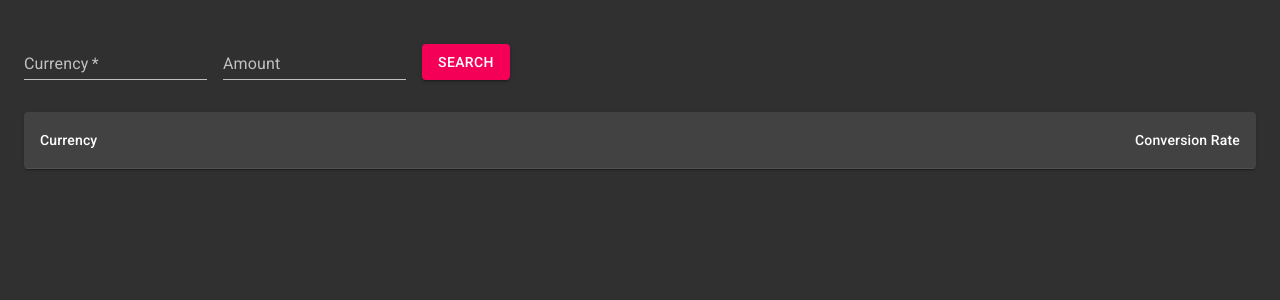
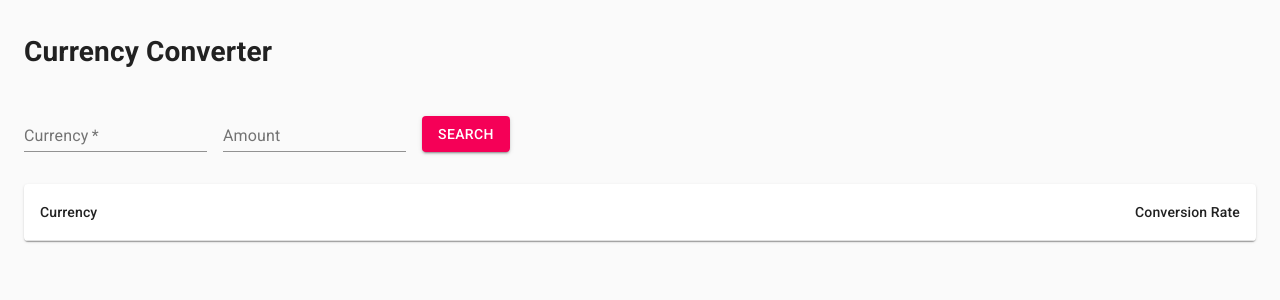
Before and after one commit to AJKilmurray/currency-converter, a React (Create React App) app: page / in a window 1280 px wide. Shown: the top 300 px of the page. Built offline with nearby package versions, Linux system fonts and the light colour scheme.

Commit message:
complete

```diff
--- a/src/App.js
+++ b/src/App.js
@@ -13,15 +13,11 @@ function App() {
 
 		if (!inputField.value) {
 			// InputField value is empty
-			emptySearch(inputField);
+			invalidSearch(inputField);
 		} else if (inputField.value) {
 			// InputField value is not empty (valid)
 			validSearch(inputField);
 		}
-	};
-
-	const emptySearch = (input) => {
-		console.log("test");
 	};
 
 	const validSearch = async (input) => {
@@ -29,7 +25,7 @@ function App() {
 		const fetchResult = await fetchSearchData(input, value);
 
 		if (fetchResult.invalidSearch) {
-			searchNotFound(input);
+			invalidSearch(input);
 			return;
 		}
 
@@ -47,8 +43,21 @@ function App() {
 		setResults(resultOutput);
 	};
 
-	const searchNotFound = (input) => {
-		console.log("hello");
+	const invalidSearch = (input) => {
+		let timeoutID;
+		const callback = () => {
+			timeoutID = setTimeout(() => {
+				input.classList.remove("search-not-found");
+			}, 2000);
+		};
+		if (timeoutID) {
+			clearTimeout(timeoutID);
+			callback();
+			return;
+		} else if (!timeoutID) {
+			input.classList.add("search-not-found");
+			callback();
+		}
 	};
 
 	const fetchSearchData = async (input, keyword) => {
@@ -72,6 +81,7 @@ function App() {
 
 	return (
 		<Container maxWidth="lg">
+			<h1 className="heading">Currency Converter</h1>
 			<Form submitHandler={handleSubmit} />
 			<OutputTable
 				results={results}
--- a/src/components/table/OutputTable.js
+++ b/src/components/table/OutputTable.js
@@ -35,7 +35,7 @@ function OutputTable({ results, currency, amount }) {
 								{result.key.toUpperCase()}
 							</TableCell>
 							<TableCell align="right" className="conversion">
-								{amount.value} {currency.value.toUpperCase()} <ArrowForwardIcon color="error" />{" "}
+								{amount.value > 0 ? amount.value : 1} {currency.value.toUpperCase()} <ArrowForwardIcon color="error" />{" "}
 								{result.value.toFixed(2)} {result.key.toUpperCase()}
 							</TableCell>
 						</TableRow>
--- a/src/index.css
+++ b/src/index.css
@@ -4,6 +4,14 @@
 body {
 	margin: 0;
 	padding: 0;
+}
+
+.search-not-found {
+	background-color: rgba(255, 0, 0, 0.424) !important;
+}
+
+.heading {
+	padding-top: 2rem;
 }
 
 form {
--- a/src/index.js
+++ b/src/index.js
@@ -7,14 +7,16 @@ import CssBaseline from "@material-ui/core/CssBaseline";
 
 const theme = createTheme({
 	palette: {
-		type: "dark",
+		type: "light",
 	},
 });
 
 ReactDOM.render(
 	<ThemeProvider theme={theme}>
-		<CssBaseline />
-		<App />
+		<React.StrictMode>
+			<CssBaseline />
+			<App />
+		</React.StrictMode>
 	</ThemeProvider>,
 	document.getElementById("root")
 );
```
